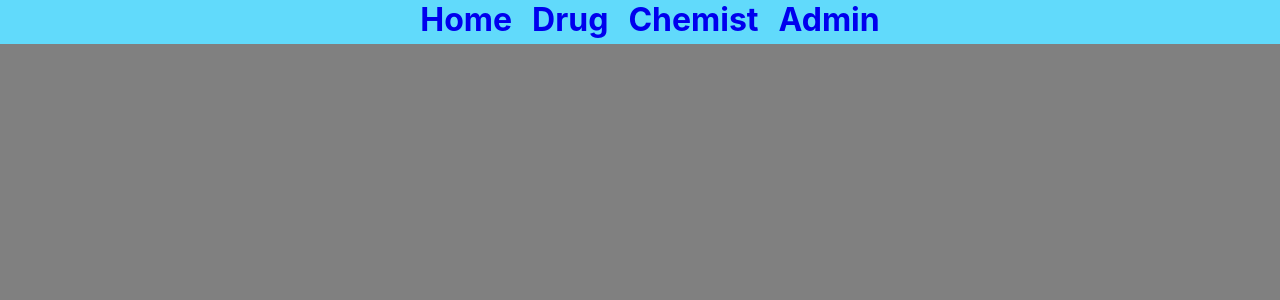
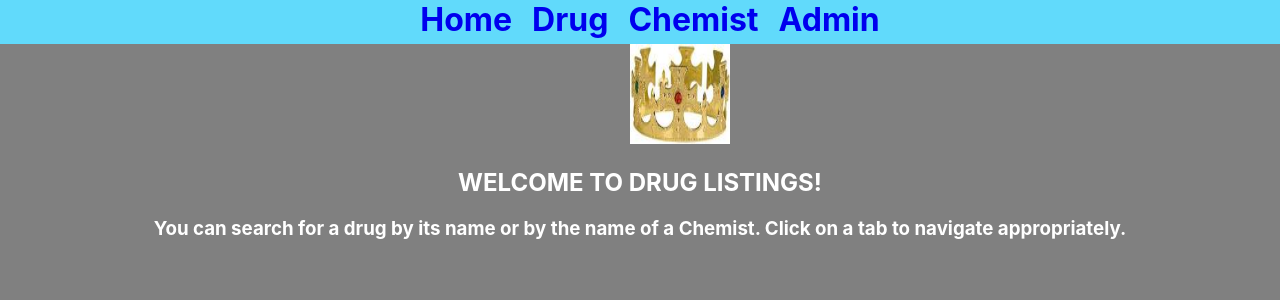
Before and after one commit to TheKingEugene/drug-listing-server, a React (Create React App) app in the folder client/: page /home in a window 1280 px wide. Shown: the top 300 px of the page. Built offline with nearby package versions, Linux system fonts and the light colour scheme.

Commit message:
Added logo and message to Home page

```diff
--- a/client/src/App.css
+++ b/client/src/App.css
@@ -10,6 +10,7 @@
   flex-direction: row;
   align-items: center;
   justify-content: center;
+  height:44px;
 }
 
 .Tabs a {
@@ -53,18 +54,26 @@
   text-align: center;
 }
 
-h1, p{
-  margin-left: 20px;
-}
-
 h1{
   color: burlywood;
 }
 
-p{
+h2, h3, p{
   color: white;
+  text-align: center;
+
 }
 
 .homediv #projlogo{
-  background-color: pink;
+ background-color:grey;
+ margin-left: 630px;
+
 }
+
+.thedrug h1{
+  margin: 0 10px;
+}
+
+.thechemist p{
+padding: 0 10px;
+}
--- a/client/src/App.js
+++ b/client/src/App.js
@@ -16,7 +16,7 @@ function App() {
 
       <main className = "body">
         <Router>
-          <Home path = "/Home" />
+          <Home path = "/home" />
           <DrugList path = "/Drug" />
           <ChemistList path = "/Chemist" />
         </Router>
--- a/client/src/Home.js
+++ b/client/src/Home.js
@@ -1,15 +1,17 @@
 import React from "react";
+import projlogo from "./projlogo.jpeg"
 
 function Home () {
     return (
         <div className = "homediv">
-            <p>
-            Welcome to drug Lists. You can Search for a drug by its name of the name of a Chemist.
-            Click on a tab to navigate appropriately.
-            </p>
-            <img src="./projlogo.jpeg" alt="projlogo" id ="projlogo" width="200" height="200" boader="0"/>
+            <img src= {projlogo} alt="projlogo" id ="projlogo" width = "100" height = "100" border = "0"/>
+            <h2>WELCOME TO DRUG LISTINGS!</h2>
+            <h3>
+                You can search for a drug by its name or by the name of a Chemist.
+                Click on a tab to navigate appropriately.
+            </h3>
         </div>
-    )
+    );
 }
 
 
```
